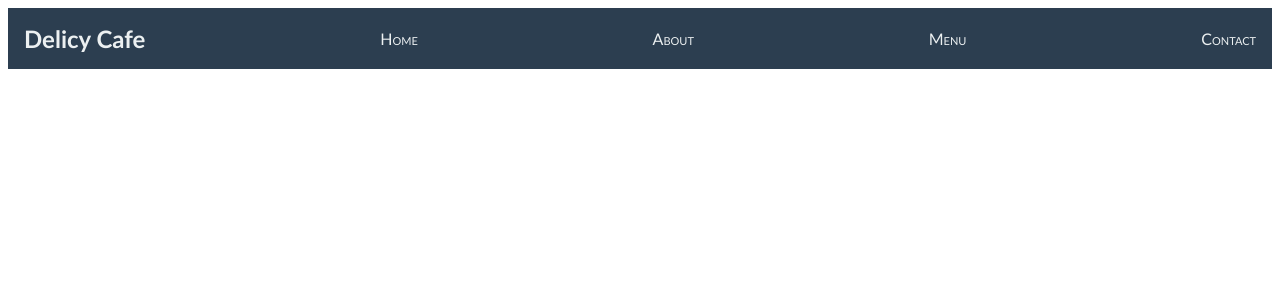
After one commit to TerryTerryCyber/delicycafe.github.io, a Flask app: template flask-template/templates/index.html in a window 1280 px wide. The commit adds this page. Shown: the top 300 px of the page. Run offline with Flask 3, Linux system fonts and the light colour scheme; the template is opened without the code that fills it, so the values that code supplies are empty.

Commit message:
rn working

```diff
--- a/flask-template/static/site.css
+++ b/flask-template/static/site.css
@@ -1,19 +1,27 @@
 .navbar {
-    background-color: lightslategray;
+    background-color: #2c3e50; /* Darker shade for better contrast */
     font-size: 1em;
     font-family: 'Trebuchet MS', 'Lucida Sans Unicode', 'Lucida Grande', 'Lucida Sans', Arial, sans-serif;
-    color: white;
-    padding: 8px 5px 8px 5px;
+    color: #ecf0f1; /* Lighter color for better readability */
+    padding: 16px;
+    display: flex;
+    justify-content: space-between;
+    align-items: center;
 }
 
 .navbar a {
     text-decoration: none;
     color: inherit;
+    transition: color 0.3s ease;
+}
+
+.navbar a:hover {
+    color: #3498db; /* Add hover effect */
 }
 
 .navbar-brand {
-    font-size: 1.2em;
-    font-weight: 600;
+    font-size: 1.5em; /* Slightly larger for emphasis */
+    font-weight: 700;
 }
 
 .navbar-item {
@@ -22,6 +30,20 @@
 }
 
 .body-content {
-    padding: 5px;
-    font-family:'Segoe UI', Tahoma, Geneva, Verdana, sans-serif;
+    padding: 20px; /* Increased padding for better spacing */
+    font-family: 'Segoe UI', Tahoma, Geneva, Verdana, sans-serif;
+    line-height: 1.6; /* Improved readability */
+    color: #2c3e50; /* Consistent color scheme */
 }
+
+@media (max-width: 768px) {
+    .navbar {
+        flex-direction: column;
+        align-items: flex-start;
+    }
+
+    .navbar-item {
+        margin-left: 0;
+        margin-top: 10px;
+    }
+}
--- /dev/null
+++ b/flask-template/templates/index.html
@@ -0,0 +1,25 @@
+<!DOCTYPE html>
+<html lang="en">
+<head>
+    <meta charset="UTF-8">
+    <meta name="viewport" content="width=device-width, initial-scale=1.0">
+    <title>Delicy Cafe</title>
+    <link rel="stylesheet" href="{{ url_for('static', filename='site.css') }}">
+</head>
+<body>
+    <nav class="navbar">
+        <div class="navbar-brand">Delicy Cafe</div>
+        <div class="navbar-item"><a href="home.html">Home</a></div>
+        <div class="navbar-item"><a href="about.html">About</a></div>
+        <div class="navbar-item"><a href="menu.html">Menu</a></div>
+        <div class="navbar-item"><a href="{{ url_for('contact') }}">Contact</a></div>
+    </nav>
+
+    <div class="body-content">
+        {% block content %}
+        {% endblock %}
+    </div>
+
+    <script src="{{ url_for('static', filename='site.js') }}"></script>
+</body>
+</html>
```
Also changed, not shown: flask-template/templates/home.html (+25 -1 lines).
